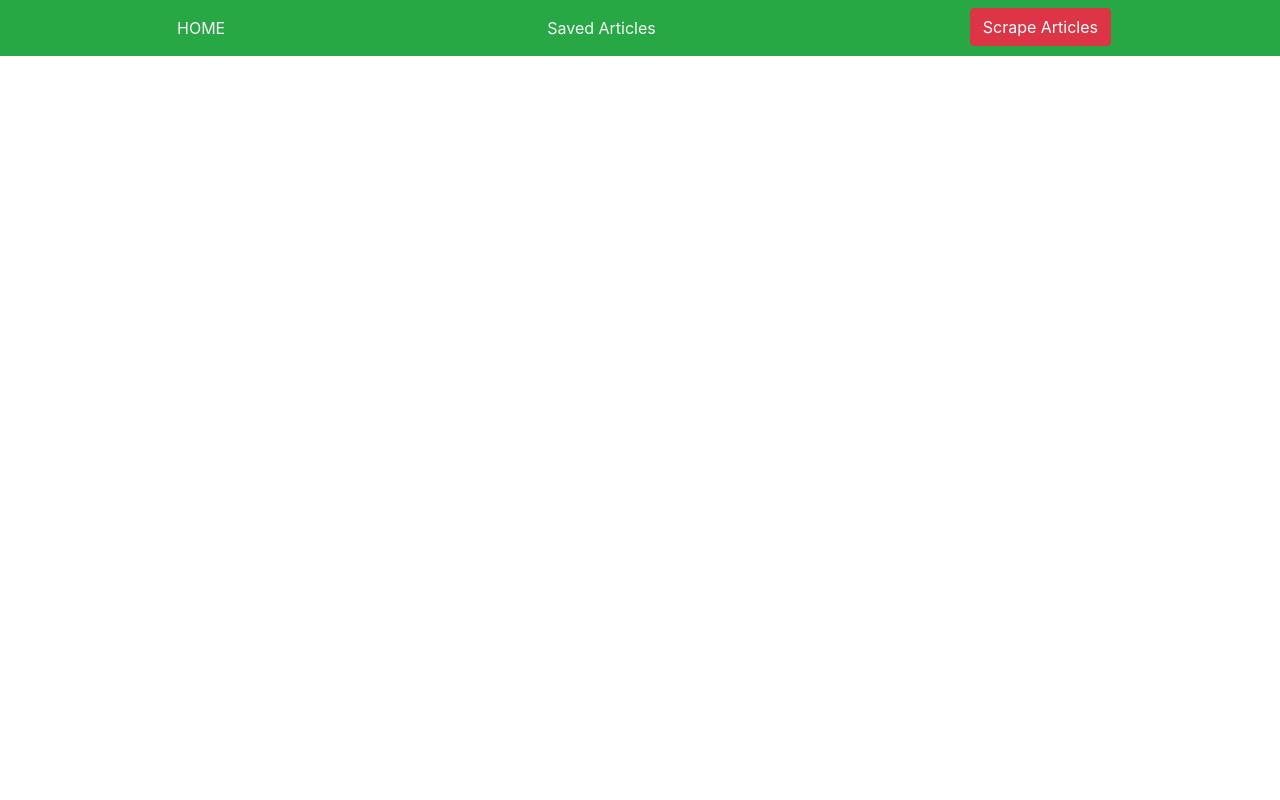
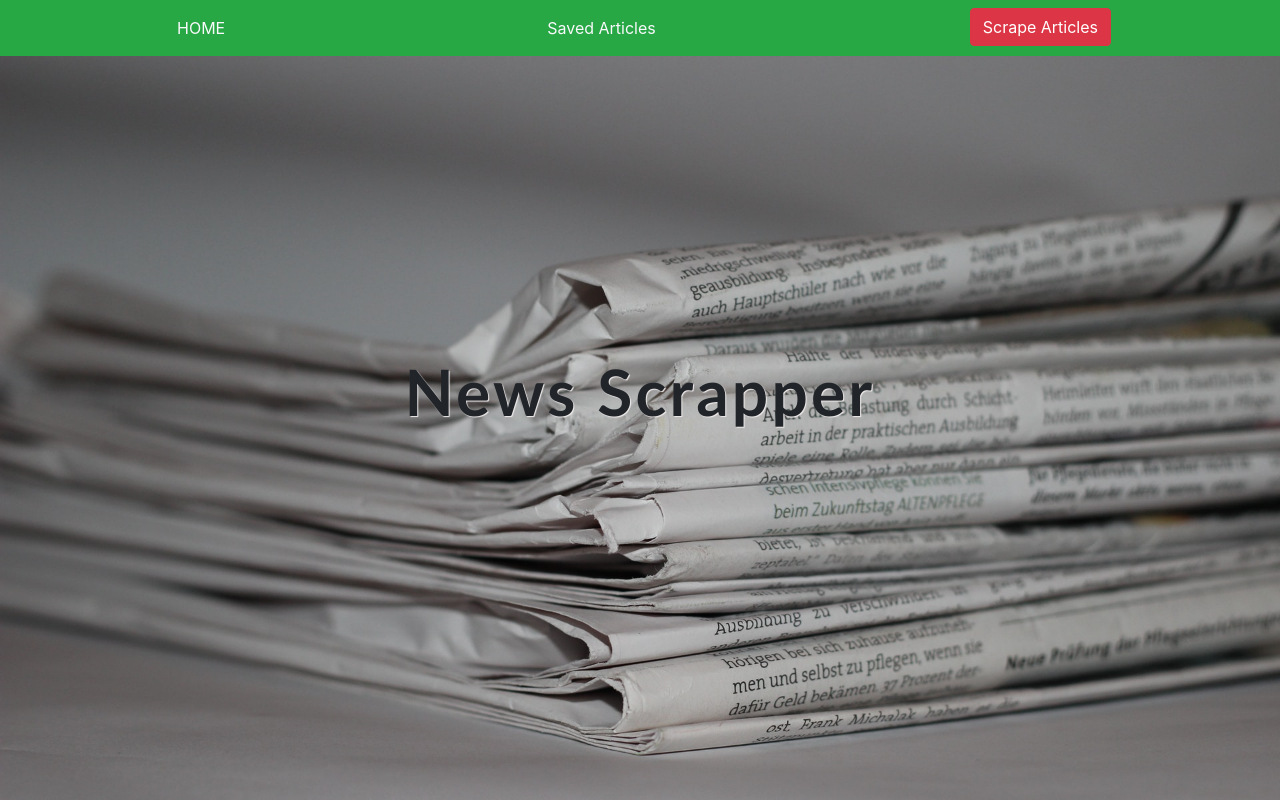
Before and after one commit to toshyamsundar/news-scrapper, a website: page public/index.html in a window 1280 px wide. Drawn offline with nearby package versions, Linux system fonts and the light colour scheme.

Commit message:
Moved css and js to separate folders Added background image to the html Made navbar fixed at the top

```diff
--- /dev/null
+++ b/public/css/style.css
@@ -0,0 +1,22 @@
+.bgimg {
+  background-image: url("../images/black-and-white-data-folded.jpg");
+  background-position: center;
+  background-size: cover;
+  background-attachment: fixed;
+  background-repeat: no-repeat;
+  height: 100vh;
+  padding: 0;
+  margin: 0;
+}
+
+.container-fluid {
+  padding: 0;
+}
+
+.headline {
+  font-size: 4rem;
+  font-family: "Trebuchet MS", "Lucida Sans Unicode", "Lucida Grande", "Lucida Sans", Arial, sans-serif;
+  font-weight: bolder;
+  letter-spacing: 0.2rem;
+  text-shadow: 1px 1px 1px rgb(241, 236, 236);
+}
--- a/public/index.html
+++ b/public/index.html
@@ -25,12 +25,14 @@
       integrity="sha384-JjSmVgyd0p3pXB1rRibZUAYoIIy6OrQ6VrjIEaFf/nJGzIxFDsf4x0xIM+B07jRM"
       crossorigin="anonymous"
     ></script>
-    <link src="./style.css" rel="stylesheet" type="text/css" />
+    <link rel="stylesheet" href="./css/style.css" type="text/css" />
     <title>Mongoose Scrapper</title>
   </head>
   <body>
-    <div class="container-fluid p-0">
-      <nav class="navbar navbar-expand-md bg-success sticky-top">
+    <div class="container-fluid">
+      <div class="row p-0">
+        <div class="column col-12">
+          <nav class="navbar navbar-expand-md bg-success fixed-top">
             <div class="collapse navbar-collapse" id="navbarDropdown">
               <ul class="nav navbar-nav w-100 d-flex justify-content-around">
                 <li class="nav-item"><a class="nav-link text-light" href="#home">HOME</a></li>
@@ -44,5 +46,12 @@
             </div>
           </nav>
         </div>
+      </div>
+      <div class="row bgimg p-0">
+        <div class="column col-12 d-flex justify-content-center align-items-center">
+          <p class="headline">News Scrapper</p>
+        </div>
+      </div>
+    </div>
   </body>
 </html>
```
Also changed, not shown: public/images/black-and-white-data-folded.jpg (added), public/js/app.js (added), public/style.css (deleted). Lines whose indentation alone changed are shown as unchanged.
